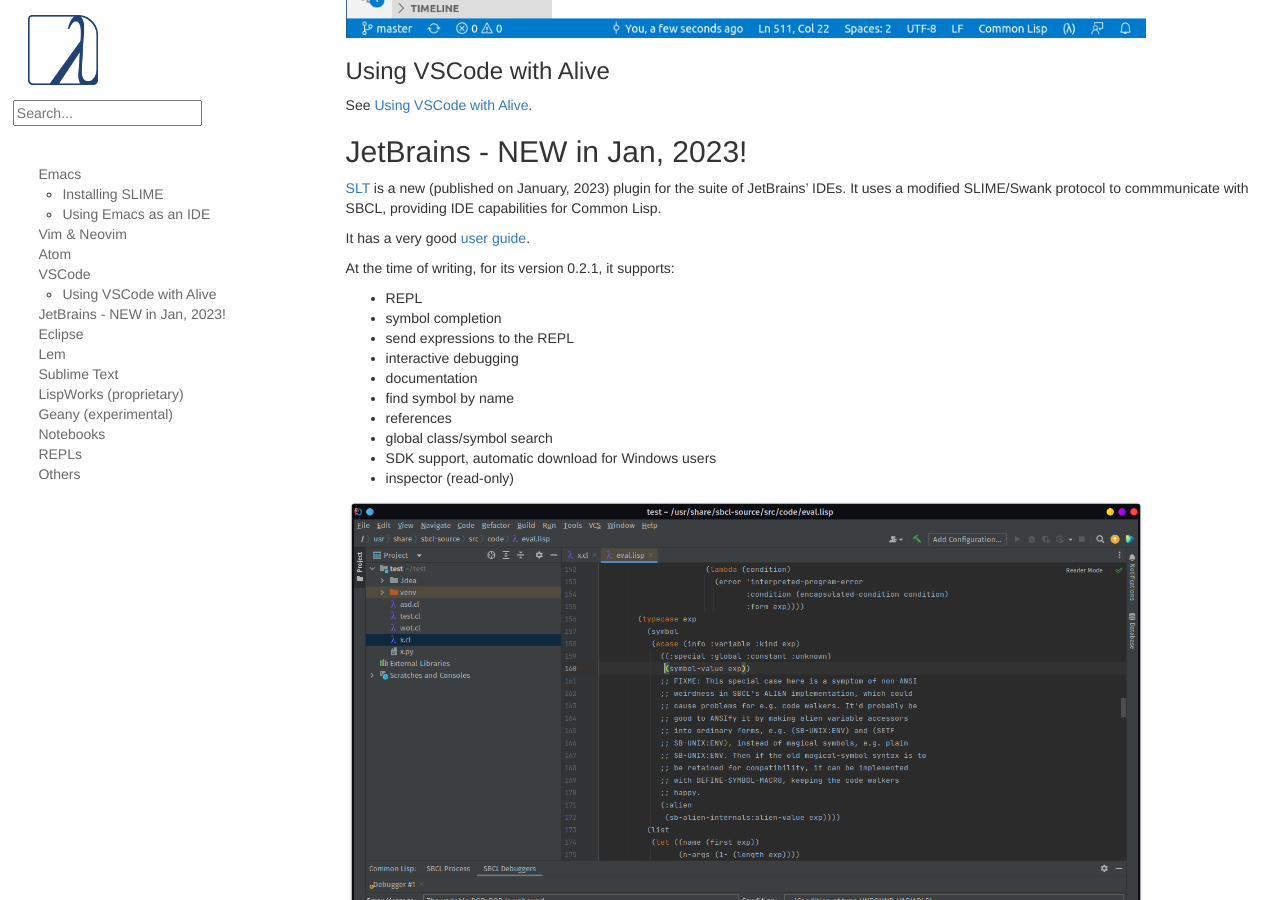
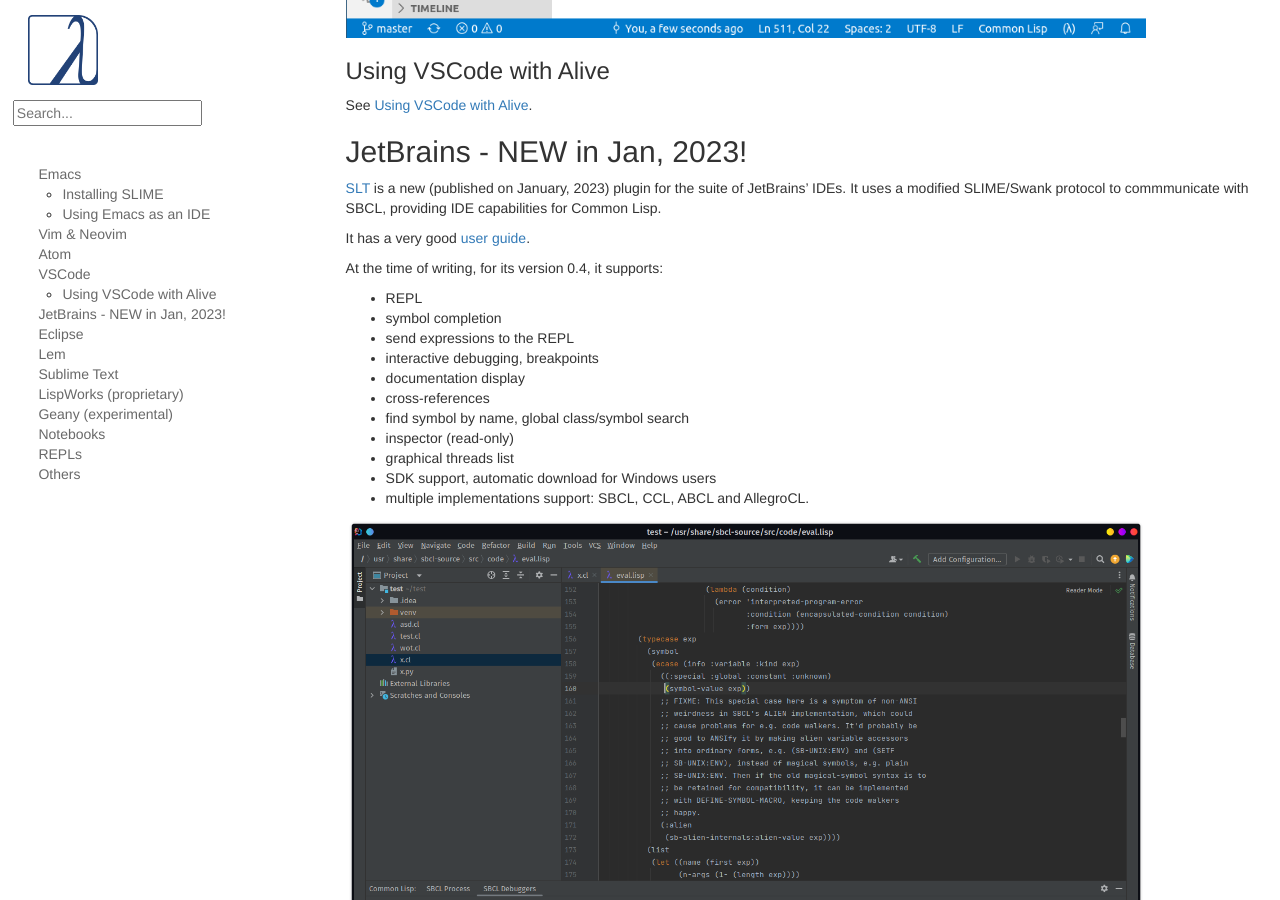
Before and after one commit to LispCookbook/cl-cookbook, a Jekyll site: the page built from editor-support.md, in a window 1280 px wide and 900 px high, scrolled down 4322 px. Built offline with Jekyll 4.4.1, drawn with Linux system fonts in a browser that asks for light colours.

Commit message:
editors: SLT 0.4

```diff
--- a/editor-support.md
+++ b/editor-support.md
@@ -140,18 +140,19 @@
 
 It has a very good [user guide](https://github.com/Enerccio/SLT/wiki/User-Guide).
 
-At the time of writing, for its version 0.2.1, it supports:
+At the time of writing, for its version 0.4, it supports:
 
 - REPL
 - symbol completion
 - send expressions to the REPL
-- interactive debugging
-- documentation
-- find symbol by name
-- references
-- global class/symbol search
+- interactive debugging, breakpoints
+- documentation display
+- cross-references
+- find symbol by name, global class/symbol search
+- inspector (read-only)
+- graphical threads list
 - SDK support, automatic download for Windows users
-- inspector (read-only)
+- multiple implementations support: SBCL, CCL, ABCL and AllegroCL.
 
 <img src="assets/jetbrains-slt.png" style="width: 800px" alt="SLT, a good Common Lisp plugin for JetBrains IDEs."/>
 
```
